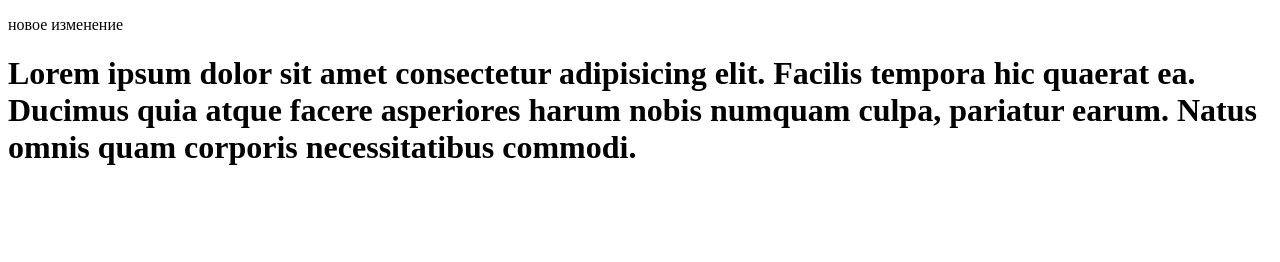
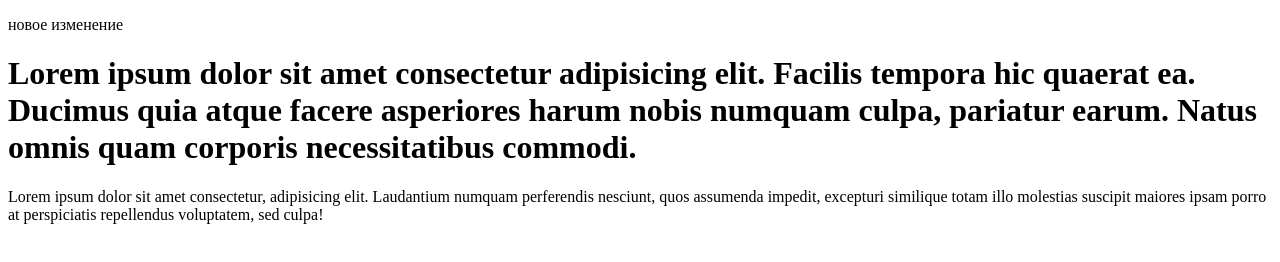
Before and after one commit to Wirci/site, a plain HTML site: page index.html in a window 1280 px wide. Drawn offline with Linux system fonts and the light colour scheme.

Commit message:
second commit

```diff
--- a/index.html
+++ b/index.html
@@ -8,5 +8,7 @@
 <body>
     <p>новое изменение </p>
     <h1>Lorem ipsum dolor sit amet consectetur adipisicing elit. Facilis tempora hic quaerat ea. Ducimus quia atque facere asperiores harum nobis numquam culpa, pariatur earum. Natus omnis quam corporis necessitatibus commodi.</h1>
+    <p>Lorem ipsum dolor sit amet consectetur, adipisicing elit. Laudantium numquam perferendis nesciunt, quos assumenda impedit, excepturi similique totam illo molestias suscipit maiores ipsam porro at perspiciatis repellendus voluptatem, sed culpa!</p>
+
 </body>
 </html>
```
